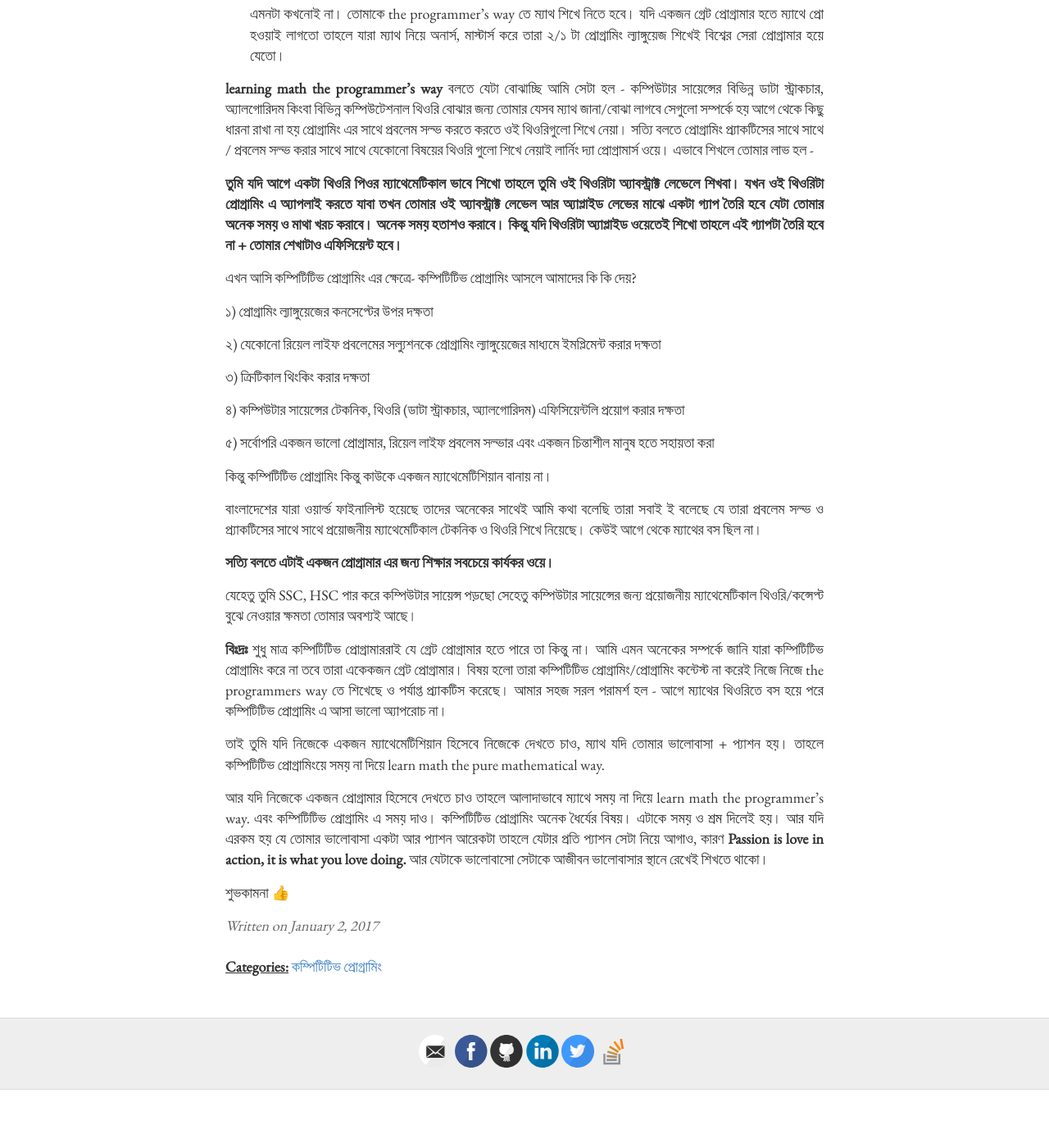
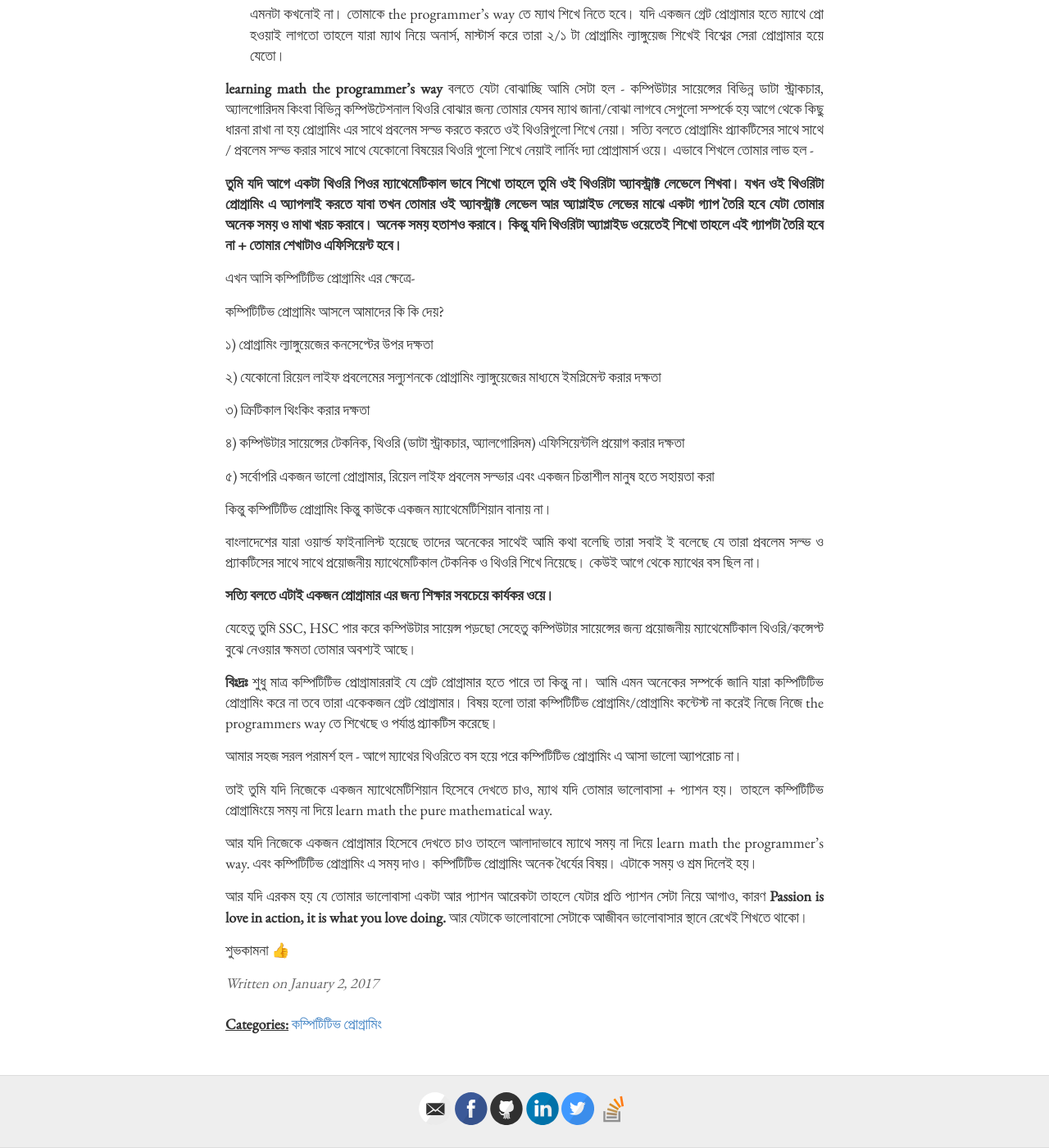
Before and after one commit to abdalimran/abdalimran.github.io, a Jekyll site: the page built from _posts/2017-01-02-ম্যাথ-কম্পিটিটিভ-প্রোগ্রামিং-ও-কম্পিউটার-সায়েন্সের-কনফিউশন-আহসান.md, in a window 1280 px wide and 1400 px high, scrolled down 1195 px. Shown: the whole window at 82% size. Built offline with Jekyll 4.4.1, drawn with Linux system fonts in a browser that asks for light colours; emoji names are drawn with the system emoji font; some web fonts are replaced; comment, search, counter and statistics services are not loaded; before the commit the page ends 2524 px from its top, so only the background shows below that.

Commit message:
Update 2017-01-02-ম্যাথ-কম্পিটিটিভ-প্রোগ্রামিং-ও-কম্পিউটার-সায়েন্সের-কনফিউশন-আহসান.md

```diff
--- a/_posts/2017-01-02-ম্যাথ-কম্পিটিটিভ-প্রোগ্রামিং-ও-কম্পিউটার-সায়েন্সের-কনফিউশন-আহসান.md
+++ b/_posts/2017-01-02-ম্যাথ-কম্পিটিটিভ-প্রোগ্রামিং-ও-কম্পিউটার-সায়েন্সের-কনফিউশন-আহসান.md
@@ -42,6 +42,7 @@ categories:
 **তুমি যদি আগে একটা থিওরি পিওর ম্যাথেমেটিকাল ভাবে শিখো তাহলে তুমি ওই থিওরিটা অ্যাবস্ট্রাক্ট লেভেলে শিখবা। যখন ওই থিওরিটা প্রোগ্রামিং এ অ্যাপলাই করতে যাবা তখন তোমার ওই অ্যাবস্ট্রাক্ট লেভেল আর অ্যাপ্লাইড লেভের মাঝে একটা গ্যাপ তৈরি হবে যেটা তোমার অনেক সময় ও মাথা খরচ করাবে। অনেক সময় হতাশও করাবে। কিন্তু যদি থিওরিটা অ্যাপ্লাইড ওয়েতেই শিখো তাহলে এই গ্যাপটা তৈরি হবে না + তোমার শেখাটাও এফিসিয়েন্ট হবে।**
 
 এখন আসি কম্পিটিটিভ প্রোগ্রামিং এর ক্ষেত্রে-
+
 কম্পিটিটিভ প্রোগ্রামিং আসলে আমাদের কি কি দেয়?
 
 ১) প্রোগ্রামিং ল্যাঙ্গুয়েজের কনসেপ্টের উপর দক্ষতা
@@ -63,11 +64,13 @@ categories:
 যেহেতু তুমি SSC, HSC পার করে কম্পিউটার সায়েন্স পড়ছো সেহেতু কম্পিউটার সায়েন্সের জন্য প্রয়োজনীয় ম্যাথেমেটিকাল থিওরি/কন্সেপ্ট বুঝে নেওয়ার ক্ষমতা তোমার অবশ্যই আছে।
 
 **বিঃদ্রঃ** শুধু মাত্র কম্পিটিটিভ প্রোগ্রামাররাই যে গ্রেট প্রোগ্রামার হতে পারে তা কিন্তু না। আমি এমন অনেকের সম্পর্কে জানি যারা কম্পিটিটিভ প্রোগ্রামিং করে না তবে তারা একেকজন গ্রেট প্রোগ্রামার। বিষয় হলো তারা কম্পিটিটিভ প্রোগ্রামিং/প্রোগ্রামিং কন্টেস্ট না করেই নিজে নিজে the programmers way তে শিখেছে ও পর্যাপ্ত প্র্যাকটিস করেছে।
+
 আমার সহজ সরল পরামর্শ হল - আগে ম্যাথের থিওরিতে বস হয়ে পরে কম্পিটিটিভ প্রোগ্রামিং এ আসা ভালো অ্যাপরোচ না।
 
-তাই তুমি যদি নিজেকে একজন ম্যাথেমেটিশিয়ান হিসেবে নিজেকে দেখতে চাও, ম্যাথ যদি তোমার ভালোবাসা + প্যাশন হয়। তাহলে কম্পিটিটিভ প্রোগ্রামিংয়ে সময় না দিয়ে learn math the pure mathematical way.
+তাই তুমি যদি নিজেকে একজন ম্যাথেমেটিশিয়ান হিসেবে দেখতে চাও, ম্যাথ যদি তোমার ভালোবাসা + প্যাশন হয়। তাহলে কম্পিটিটিভ প্রোগ্রামিংয়ে সময় না দিয়ে learn math the pure mathematical way.
 
 আর যদি নিজেকে একজন প্রোগ্রামার হিসেবে দেখতে চাও তাহলে আলাদাভাবে ম্যাথে সময় না দিয়ে learn math the programmer's way. এবং কম্পিটিটিভ প্রোগ্রামিং এ সময় দাও। কম্পিটিটিভ প্রোগ্রামিং অনেক ধৈর্যের বিষয়। এটাকে সময় ও শ্রম দিলেই হয়।
+
 আর যদি এরকম হয় যে তোমার ভালোবাসা একটা আর প্যাশন আরেকটা তাহলে যেটার প্রতি প্যাশন সেটা নিয়ে আগাও, কারণ **Passion is love in action, it is what you love doing.** আর যেটাকে ভালোবাসো সেটাকে আজীবন ভালোবাসার স্থানে রেখেই শিখতে থাকো।
 
 শুভকামনা :+1:
```
